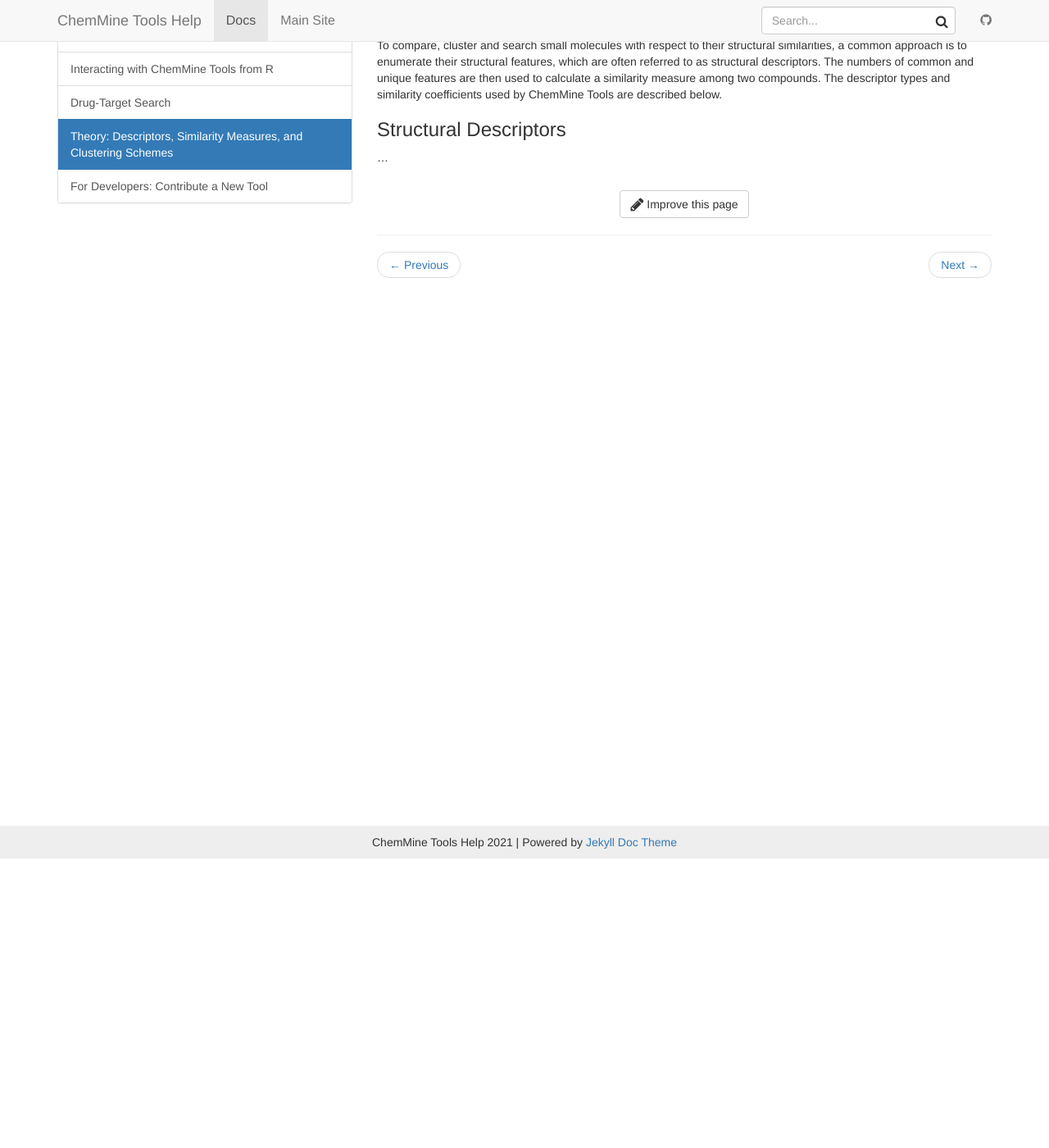
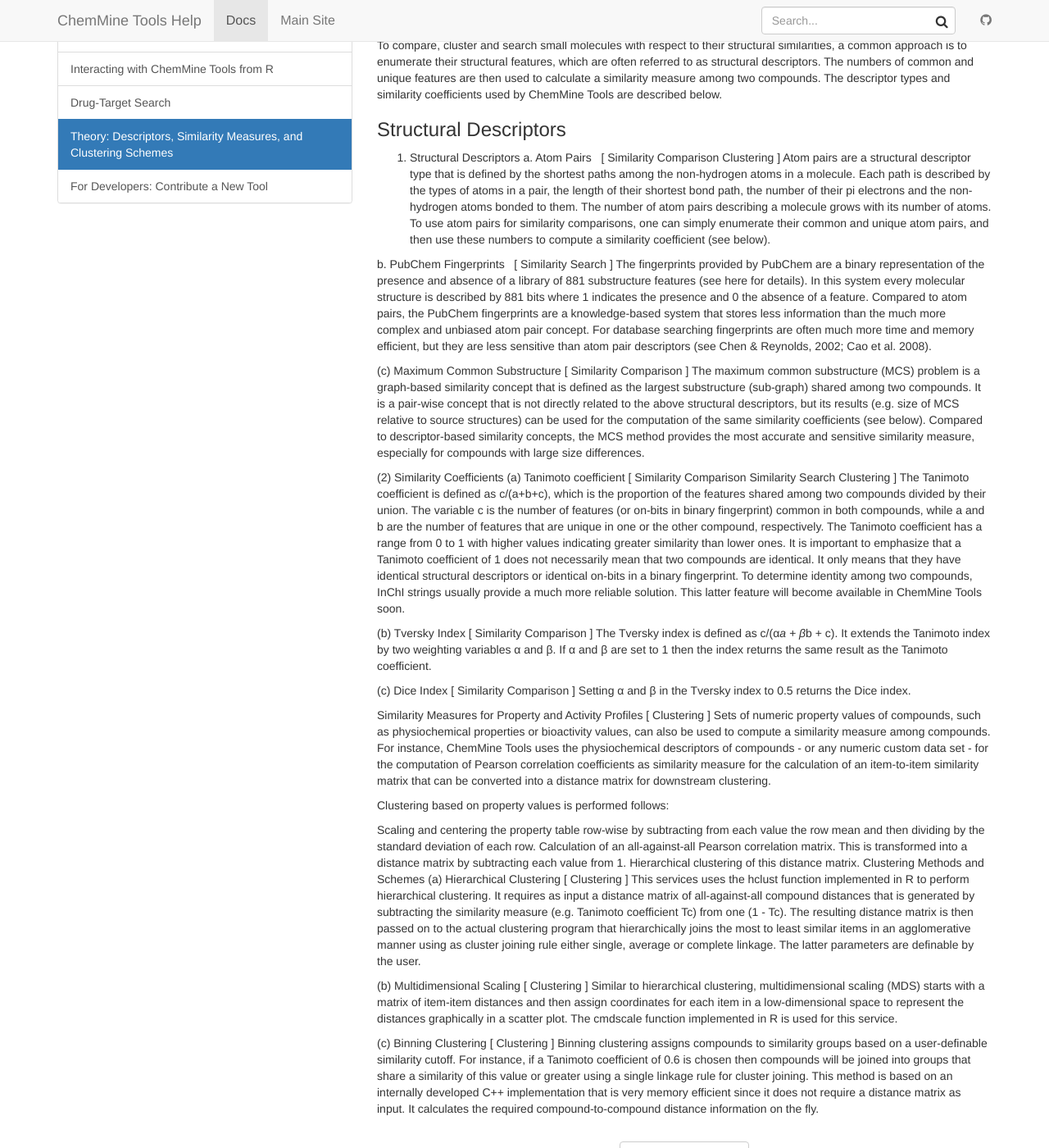
Before and after one commit to girke-lab/chemminetools-docs, a Jekyll site: the page built from _docs/theory.md, in a window 1280 px wide and 1400 px high, scrolled down 353 px. Shown: the whole window at 82% size. Built offline with Jekyll 4.4.1, drawn with Linux system fonts in a browser that asks for light colours.

Commit message:
Update theory.md

```diff
--- a/_docs/theory.md
+++ b/_docs/theory.md
@@ -13,4 +13,48 @@ To compare, cluster and search small molecules with respect to their structural
 
 ### Structural Descriptors
 
-...
+1. Structural Descriptors
+  a. Atom Pairs &nbsp; [   Similarity Comparison     Clustering   ]
+Atom pairs are a structural descriptor type that is defined by the shortest paths among the non-hydrogen atoms in a molecule. Each path is described by the types of atoms in a pair, the length of their shortest bond path, the number of their pi electrons and the non-hydrogen atoms bonded to them. The number of atom pairs describing a molecule grows with its number of atoms. To use atom pairs for similarity comparisons, one can simply enumerate their common and unique atom pairs, and then use these numbers to compute a similarity coefficient (see below).
+
+  b. PubChem Fingerprints &nbsp; [   Similarity Search   ]
+The fingerprints provided by PubChem are a binary representation of the presence and absence of a library of 881 substructure features (see here for details). In this system every molecular structure is described by 881 bits where 1 indicates the presence and 0 the absence of a feature. Compared to atom pairs, the PubChem fingerprints are a knowledge-based system that stores less information than the much more complex and unbiased atom pair concept. For database searching fingerprints are often much more time and memory efficient, but they are less sensitive than atom pair descriptors (see Chen & Reynolds, 2002; Cao et al. 2008).
+
+(c) Maximum Common Substructure
+[   Similarity Comparison   ]
+The maximum common substructure (MCS) problem is a graph-based similarity concept that is defined as the largest substructure (sub-graph) shared among two compounds. It is a pair-wise concept that is not directly related to the above structural descriptors, but its results (e.g. size of MCS relative to source structures) can be used for the computation of the same similarity coefficients (see below). Compared to descriptor-based similarity concepts, the MCS method provides the most accurate and sensitive similarity measure, especially for compounds with large size differences.
+
+(2) Similarity Coefficients
+(a) Tanimoto coefficient
+[   Similarity Comparison   Similarity Search   Clustering   ]
+The Tanimoto coefficient is defined as c/(a+b+c), which is the proportion of the features shared among two compounds divided by their union. The variable c is the number of features (or on-bits in binary fingerprint) common in both compounds, while a and b are the number of features that are unique in one or the other compound, respectively. The Tanimoto coefficient has a range from 0 to 1 with higher values indicating greater similarity than lower ones. It is important to emphasize that a Tanimoto coefficient of 1 does not necessarily mean that two compounds are identical. It only means that they have identical structural descriptors or identical on-bits in a binary fingerprint. To determine identity among two compounds, InChI strings usually provide a much more reliable solution. This latter feature will become available in ChemMine Tools soon.
+
+(b) Tversky Index
+[   Similarity Comparison   ]
+The Tversky index is defined as c/(α*a + β*b + c). It extends the Tanimoto index by two weighting variables α and β. If α and β are set to 1 then the index returns the same result as the Tanimoto coefficient.
+
+(c) Dice Index
+[   Similarity Comparison   ]
+Setting α and β in the Tversky index to 0.5 returns the Dice index.
+
+Similarity Measures for Property and Activity Profiles
+[   Clustering   ]
+Sets of numeric property values of compounds, such as physiochemical properties or bioactivity values, can also be used to compute a similarity measure among compounds. For instance, ChemMine Tools uses the physiochemical descriptors of compounds - or any numeric custom data set - for the computation of Pearson correlation coefficients as similarity measure for the calculation of an item-to-item similarity matrix that can be converted into a distance matrix for downstream clustering.
+
+Clustering based on property values is performed follows:
+
+Scaling and centering the property table row-wise by subtracting from each value the row mean and then dividing by the standard deviation of each row.
+Calculation of an all-against-all Pearson correlation matrix. This is transformed into a distance matrix by subtracting each value from 1.
+Hierarchical clustering of this distance matrix.
+Clustering Methods and Schemes
+(a) Hierarchical Clustering
+[   Clustering   ]
+This services uses the hclust function implemented in R to perform hierarchical clustering. It requires as input a distance matrix of all-against-all compound distances that is generated by subtracting the similarity measure (e.g. Tanimoto coefficient Tc) from one (1 - Tc). The resulting distance matrix is then passed on to the actual clustering program that hierarchically joins the most to least similar items in an agglomerative manner using as cluster joining rule either single, average or complete linkage. The latter parameters are definable by the user.
+
+(b) Multidimensional Scaling
+[   Clustering   ]
+Similar to hierarchical clustering, multidimensional scaling (MDS) starts with a matrix of item-item distances and then assign coordinates for each item in a low-dimensional space to represent the distances graphically in a scatter plot. The cmdscale function implemented in R is used for this service.
+
+(c) Binning Clustering
+[   Clustering   ]
+Binning clustering assigns compounds to similarity groups based on a user-definable similarity cutoff. For instance, if a Tanimoto coefficient of 0.6 is chosen then compounds will be joined into groups that share a similarity of this value or greater using a single linkage rule for cluster joining. This method is based on an internally developed C++ implementation that is very memory efficient since it does not require a distance matrix as input. It calculates the required compound-to-compound distance information on the fly.
```
